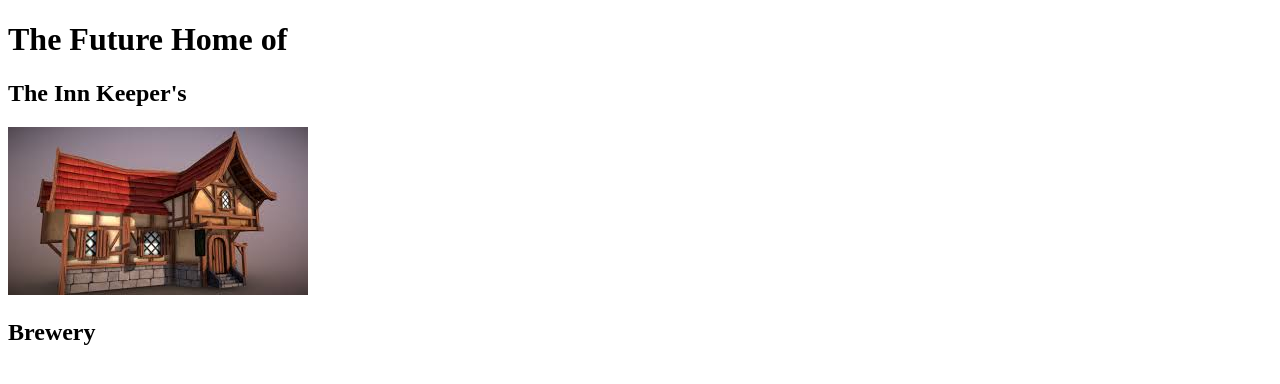
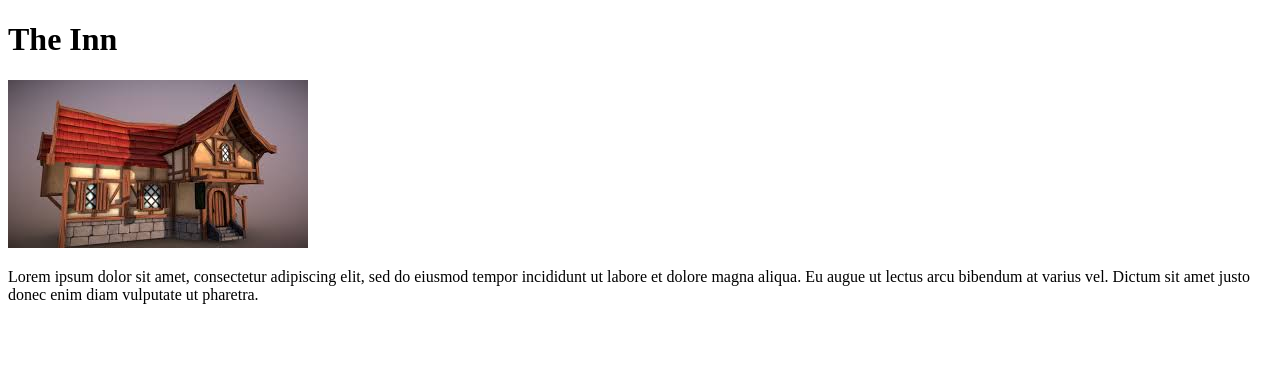
Before and after one commit to usngrimsley/INKBrewery, a plain HTML site: page index.html in a window 1280 px wide. Drawn offline with Linux system fonts and the light colour scheme.

Commit message:
Update index.html

```diff
--- a/index.html
+++ b/index.html
@@ -5,10 +5,14 @@
     <title>The Inn Keeper's Brewery</title>
   </head>
   <body>
-    <h1>The Future Home of</h1>
-    <h2>The Inn Keeper's</h2>
+    <h1>The Inn</h1>
     <img src="images/inn.jpeg" alt="">
-    <h2>Brewery</h2>
+    <p>
+    Lorem ipsum dolor sit amet, consectetur adipiscing elit, sed do eiusmod
+    tempor incididunt ut labore et dolore magna aliqua. Eu augue ut lectus arcu
+     bibendum at varius vel. Dictum sit amet justo donec enim diam vulputate ut
+     pharetra.
+    </p>
 
   </body>
 </html>
```
